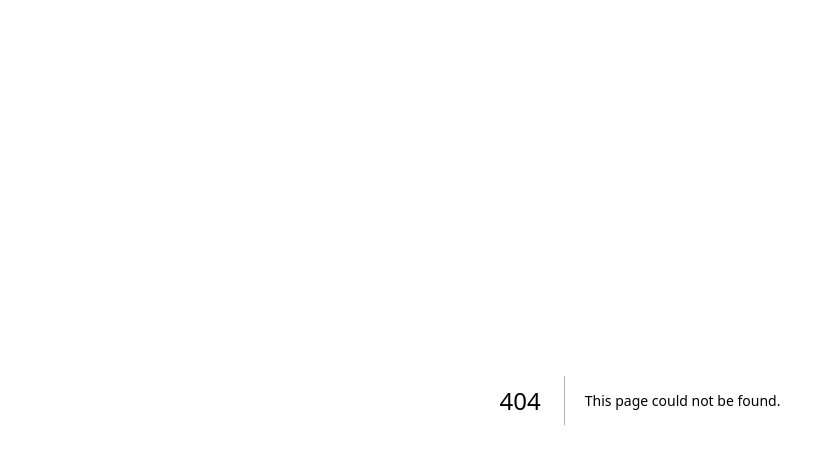
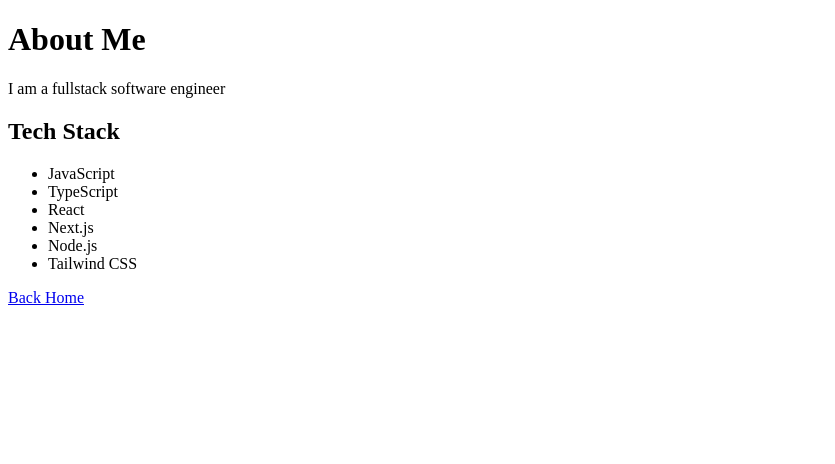
Before and after one commit to christopher-lu/Portfolio, a Next.js app: page /about in a window 1280 px wide. Before the commit this address had no page. Shown: the top 464 px of the page, without its empty margins (0-835 px from the left). Built offline with nearby package versions, Linux system fonts and the light colour scheme.

Commit message:
create initial portfolio page

```diff
--- /dev/null
+++ b/app/about/page.tsx
@@ -0,0 +1,37 @@
+import Link from "next/link";
+
+const technologies = [
+  "JavaScript",
+  "TypeScript",
+  "React",
+  "Next.js",
+  "Node.js",
+  "Tailwind CSS",
+];
+
+function techStack() {
+  return (
+    <ul>
+      {technologies.map((tech) => (
+        <li key={tech}>{tech}</li>
+      ))}
+    </ul>
+  );
+}
+export default function Page() {
+  return ( <main>
+            <h1>About Me</h1>
+
+            <p>I am a fullstack software engineer</p>
+
+            <h2>Tech Stack</h2>
+                {techStack()}
+
+            <footer>
+              <Link href="/">
+            Back Home
+              </Link>
+            </footer>
+            </main>
+        );
+}
--- /dev/null
+++ b/app/layout.tsx
@@ -0,0 +1,13 @@
+export default function RootLayout({
+  children,
+}: {
+  children: React.ReactNode
+}) {
+  return (
+    <html lang="en">
+      <body>
+        <main>{children}</main>
+      </body>
+    </html>
+  )
+}
--- a/tsconfig.json
+++ b/tsconfig.json
@@ -29,6 +29,6 @@
     ".next/types/**/*.ts",
     ".next/dev/types/**/*.ts",
     "**/*.mts"
-  ],
+, "app/about"  ],
   "exclude": ["node_modules"]
 }
```
Also changed, not shown: app/page.tsx (added, +20 -0 lines), app/publications/page.tsx (added).
